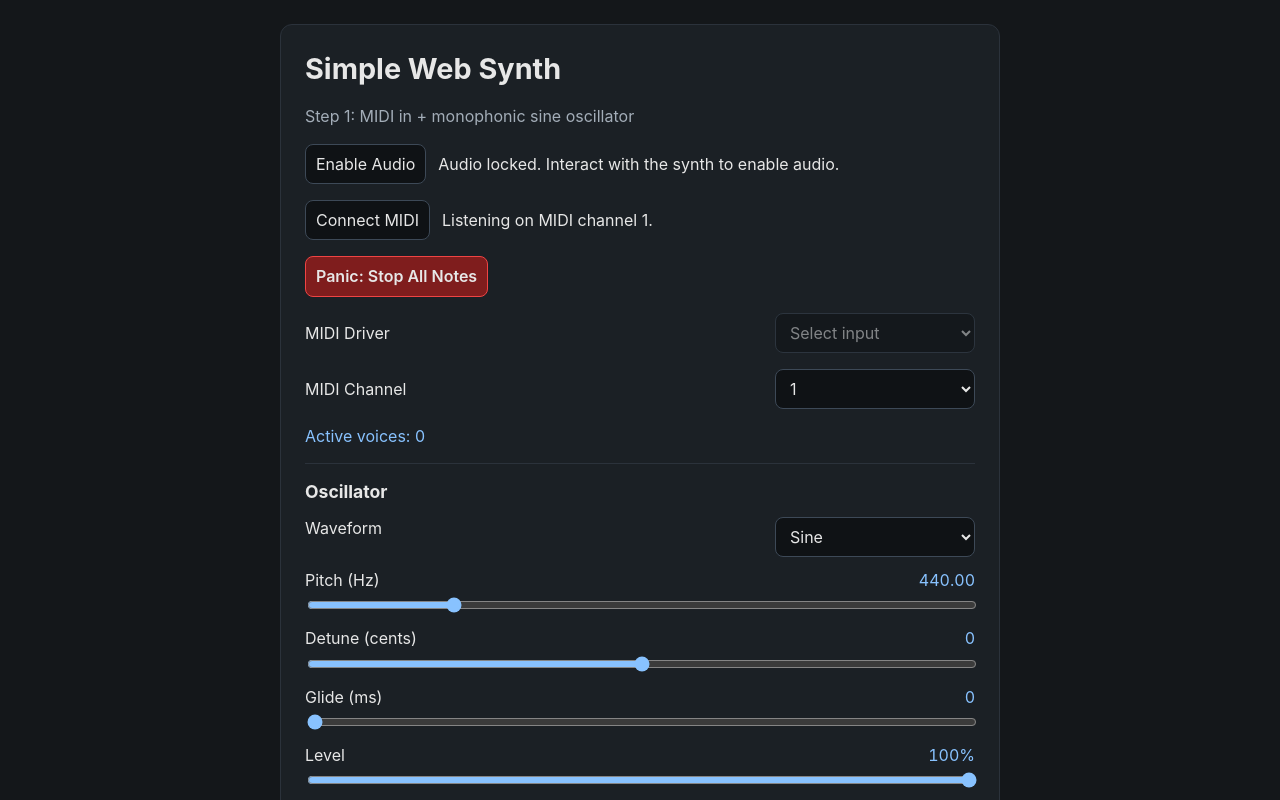
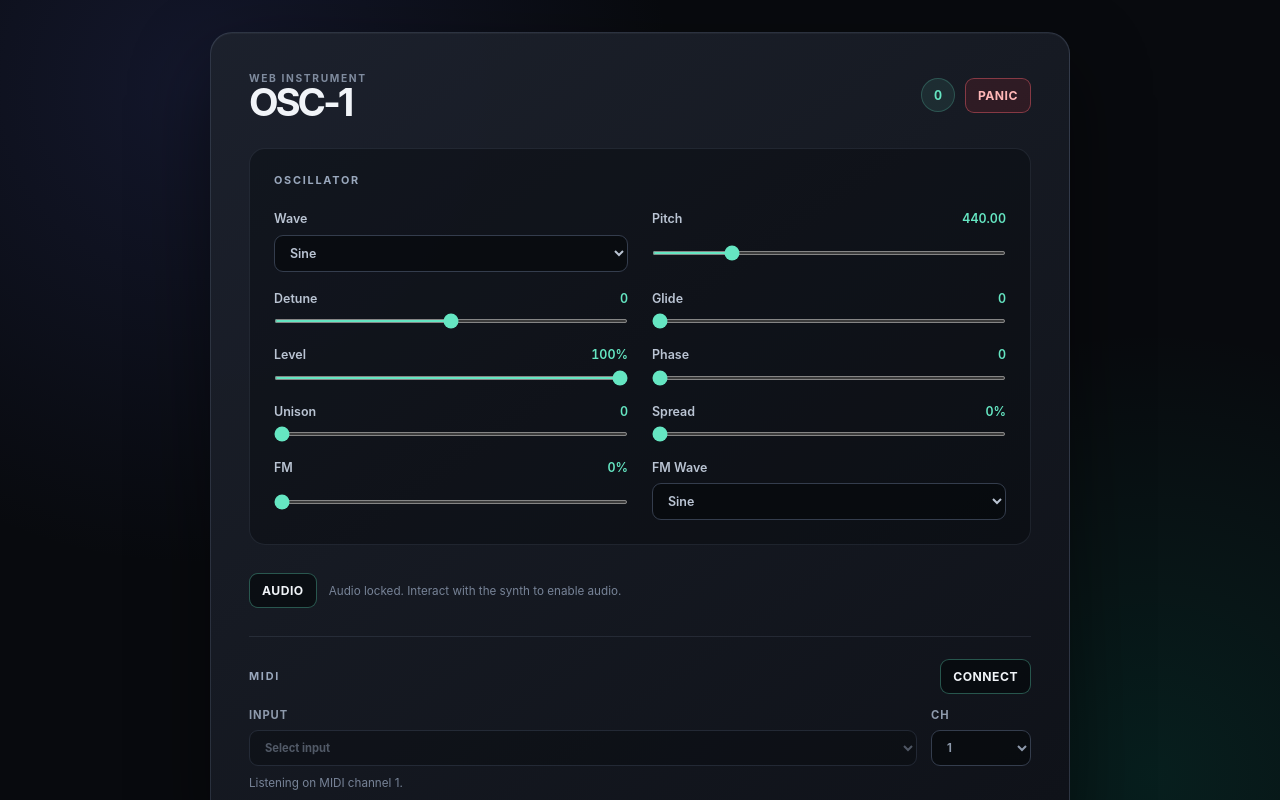
Before and after one commit to hendrik-goebel/synth2, a Vue app: page / in a window 1280 px wide. Shown: the top 800 px of the page. Built offline with nearby package versions, Linux system fonts and the light colour scheme.

Commit message:
improve layout

```diff
--- a/src/App.vue
+++ b/src/App.vue
@@ -136,43 +136,16 @@ onUnmounted(() => {
 <template>
   <main class="app" @pointerdown.capture="handleFirstInteraction" @keydown.capture="handleFirstInteraction">
     <section class="panel">
-      <h1>Simple Web Synth</h1>
-      <p class="subtitle">Step 1: MIDI in + monophonic sine oscillator</p>
-
-      <div class="row">
-        <button type="button" @click="handleEnableAudio">Enable Audio</button>
-        <span>{{ audioStatus }}</span>
-      </div>
-
-      <div class="row">
-        <button type="button" @click="handleConnectMidi">Connect MIDI</button>
-        <span>{{ midiStatus }}</span>
-      </div>
-
-      <div class="row">
-        <button type="button" class="panic-button" @click="handlePanic">Panic: Stop All Notes</button>
-      </div>
-
-      <label class="row field">
-        <span>MIDI Driver</span>
-        <select v-model="selectedInputId" :disabled="!canSelectInput" @change="handleInputChange">
-          <option value="" disabled>Select input</option>
-          <option v-for="input in midiInputs" :key="input.id" :value="input.id">
-            {{ input.name }}
-          </option>
-        </select>
-      </label>
-
-      <label class="row field">
-        <span>MIDI Channel</span>
-        <select v-model.number="selectedChannel" @change="handleChannelChange">
-          <option v-for="channel in 16" :key="channel" :value="channel">
-            {{ channel }}
-          </option>
-        </select>
-      </label>
-
-      <p class="voices">Active voices: {{ activeVoices }}</p>
+      <header class="topbar">
+        <div>
+          <p class="eyebrow">Web instrument</p>
+          <h1>OSC-1</h1>
+        </div>
+        <div class="topbar-actions">
+          <output class="voice-count" title="Active voices">{{ activeVoices }}</output>
+          <button type="button" class="panic-button" @click="handlePanic">Panic</button>
+        </div>
+      </header>
 
       <OscillatorControls
         v-model:frequency="oscillatorFrequency"
@@ -196,6 +169,39 @@ onUnmounted(() => {
         @update:fmAmount="updateOscillatorSettings"
         @update:fmSource="updateOscillatorSettings"
       />
+
+      <div class="audio-bar">
+        <button type="button" class="audio-button" @click="handleEnableAudio">Audio</button>
+        <span class="status" aria-live="polite">{{ audioStatus }}</span>
+      </div>
+
+      <section class="midi-controls" aria-labelledby="midi-heading">
+        <div class="section-heading">
+          <h2 id="midi-heading">MIDI</h2>
+          <button type="button" class="connect-button" @click="handleConnectMidi">Connect</button>
+        </div>
+        <div class="midi-fields">
+          <label class="field">
+            <span>Input</span>
+            <select v-model="selectedInputId" :disabled="!canSelectInput" @change="handleInputChange">
+              <option value="" disabled>Select input</option>
+              <option v-for="input in midiInputs" :key="input.id" :value="input.id">
+                {{ input.name }}
+              </option>
+            </select>
+          </label>
+
+          <label class="field channel-field">
+            <span>Ch</span>
+            <select v-model.number="selectedChannel" @change="handleChannelChange">
+              <option v-for="channel in 16" :key="channel" :value="channel">
+                {{ channel }}
+              </option>
+            </select>
+          </label>
+        </div>
+        <span class="status midi-status" aria-live="polite">{{ midiStatus }}</span>
+      </section>
     </section>
   </main>
 </template>
--- a/src/components/OscillatorControls.vue
+++ b/src/components/OscillatorControls.vue
@@ -31,7 +31,7 @@ const emit = defineEmits<{
     <h2 id="oscillator-heading">Oscillator</h2>
 
     <label class="control">
-      <span>Waveform</span>
+      <span>Wave</span>
       <select
         :value="waveform"
         @change="emit('update:waveform', ($event.target as HTMLSelectElement).value as OscillatorType)"
@@ -44,7 +44,7 @@ const emit = defineEmits<{
     </label>
 
     <label class="control">
-      <span>Pitch (Hz)</span>
+      <span>Pitch</span>
       <output>{{ frequency.toFixed(2) }}</output>
       <input
         type="range"
@@ -57,7 +57,7 @@ const emit = defineEmits<{
     </label>
 
     <label class="control">
-      <span>Detune (cents)</span>
+      <span>Detune</span>
       <output>{{ detune }}</output>
       <input
         type="range"
@@ -70,7 +70,7 @@ const emit = defineEmits<{
     </label>
 
     <label class="control">
-      <span>Glide (ms)</span>
+      <span>Glide</span>
       <output>{{ glide }}</output>
       <input
         type="range"
@@ -96,7 +96,7 @@ const emit = defineEmits<{
     </label>
 
     <label class="control">
-      <span>Phase (degrees)</span>
+      <span>Phase</span>
       <output>{{ phase }}</output>
       <input
         type="range"
@@ -109,25 +109,25 @@ const emit = defineEmits<{
     </label>
 
     <label class="control">
-      <span>Unison Detune (cents)</span>
+      <span>Unison</span>
       <output>{{ unisonDetune }}</output>
       <input type="range" min="0" max="100" step="1" :value="unisonDetune" @input="emit('update:unisonDetune', Number(($event.target as HTMLInputElement).value))">
     </label>
 
     <label class="control">
-      <span>Stereo Spread</span>
+      <span>Spread</span>
       <output>{{ Math.round(stereoSpread * 100) }}%</output>
       <input type="range" min="0" max="1" step="0.01" :value="stereoSpread" @input="emit('update:stereoSpread', Number(($event.target as HTMLInputElement).value))">
     </label>
 
     <label class="control">
-      <span>FM Amount</span>
+      <span>FM</span>
       <output>{{ Math.round(fmAmount * 100) }}%</output>
       <input type="range" min="0" max="1" step="0.01" :value="fmAmount" @input="emit('update:fmAmount', Number(($event.target as HTMLInputElement).value))">
     </label>
 
     <label class="control">
-      <span>FM Source</span>
+      <span>FM Wave</span>
       <select :value="fmSource" @change="emit('update:fmSource', ($event.target as HTMLSelectElement).value as OscillatorType)">
         <option value="sine">Sine</option>
         <option value="triangle">Triangle</option>
--- a/src/style.css
+++ b/src/style.css
@@ -1,8 +1,8 @@
 :root {
-  font-family: Inter, system-ui, -apple-system, Segoe UI, Roboto, sans-serif;
+  font-family: Inter, ui-sans-serif, system-ui, -apple-system, BlinkMacSystemFont, "Segoe UI", sans-serif;
   line-height: 1.4;
-  color: #e7e7e7;
-  background-color: #14171a;
+  color: #f1f4f8;
+  background: #080a0e;
   font-synthesis: none;
   text-rendering: optimizeLegibility;
   -webkit-font-smoothing: antialiased;
@@ -15,6 +15,11 @@
 
 body {
   margin: 0;
+  min-width: 320px;
+  background:
+    radial-gradient(circle at 15% 10%, rgba(72, 83, 179, 0.18), transparent 30rem),
+    radial-gradient(circle at 90% 90%, rgba(0, 214, 168, 0.1), transparent 28rem),
+    #080a0e;
 }
 
 #app {
@@ -25,61 +30,115 @@ body {
   display: grid;
   place-items: center;
   min-height: 100vh;
-  padding: 24px;
+  padding: 32px 20px;
 }
 
 .panel {
-  width: min(720px, 100%);
-  background: #1b2025;
-  border: 1px solid #2b323b;
-  border-radius: 12px;
-  padding: 24px;
+  width: min(860px, 100%);
+  overflow: hidden;
+  background: linear-gradient(145deg, rgba(29, 34, 45, 0.96), rgba(15, 18, 25, 0.98));
+  border: 1px solid rgba(161, 180, 218, 0.18);
+  border-radius: 22px;
+  box-shadow: 0 30px 80px rgba(0, 0, 0, 0.45), inset 0 1px rgba(255, 255, 255, 0.04);
+  padding: clamp(20px, 4vw, 38px);
   display: grid;
-  gap: 16px;
+  gap: 28px;
 }
 
 h1 {
   margin: 0;
-  font-size: 1.8rem;
+  font-size: clamp(1.8rem, 4vw, 2.4rem);
+  letter-spacing: -0.08em;
+  line-height: 0.9;
 }
 
-.subtitle {
-  margin: 0;
-  color: #a3adb8;
+.topbar,
+.topbar-actions,
+.section-heading,
+.audio-bar {
+  display: flex;
+  align-items: center;
 }
 
-.row {
-  display: flex;
-  align-items: center;
-  gap: 12px;
+.topbar,
+.section-heading {
+  justify-content: space-between;
 }
 
-.field {
-  justify-content: space-between;
+.topbar-actions {
+  gap: 10px;
+}
+
+.eyebrow {
+  margin: 0;
+  color: #7f8b9e;
+  font-size: 0.64rem;
+  font-weight: 700;
+  letter-spacing: 0.16em;
+  text-transform: uppercase;
+}
+
+.voice-count {
+  display: grid;
+  place-items: center;
+  width: 34px;
+  height: 34px;
+  color: #65e6c2;
+  background: rgba(101, 230, 194, 0.09);
+  border: 1px solid rgba(101, 230, 194, 0.22);
+  border-radius: 50%;
+  font-size: 0.78rem;
+  font-weight: 700;
+  font-variant-numeric: tabular-nums;
+}
+
+select,
+button,
+input {
+  font: inherit;
 }
 
 select,
 button {
-  background: #0f1215;
   color: inherit;
-  border: 1px solid #3d4957;
-  border-radius: 8px;
-  padding: 8px 10px;
-  font: inherit;
+  background: rgba(6, 8, 12, 0.65);
+  border: 1px solid #343d4d;
+  border-radius: 9px;
 }
 
 select {
-  min-width: 200px;
+  width: 100%;
+  padding: 9px 30px 9px 11px;
 }
 
 button {
+  padding: 8px 12px;
   cursor: pointer;
+  font-size: 0.76rem;
+  font-weight: 700;
+  letter-spacing: 0.04em;
+  text-transform: uppercase;
+  transition: border-color 150ms ease, background 150ms ease, transform 150ms ease;
+}
+
+button:hover {
+  border-color: #7a8ead;
+  background: #232b39;
+}
+
+button:active {
+  transform: translateY(1px);
 }
 
 .panic-button {
-  background: #7f1d1d;
-  border-color: #ef4444;
-  font-weight: 600;
+  color: #ffb7b7;
+  background: rgba(162, 35, 49, 0.18);
+  border-color: rgba(255, 100, 112, 0.42);
+}
+
+.panic-button:hover {
+  background: rgba(162, 35, 49, 0.32);
+  border-color: #ff6470;
 }
 
 button:disabled,
@@ -88,36 +147,126 @@ select:disabled {
   opacity: 0.5;
 }
 
-.voices {
-  margin: 0;
-  color: #88c2ff;
-}
-
 .oscillator-controls {
   display: grid;
-  gap: 12px;
-  border-top: 1px solid #2b323b;
-  padding-top: 16px;
+  grid-template-columns: repeat(2, minmax(0, 1fr));
+  gap: 18px 24px;
+  padding: 24px;
+  background: rgba(5, 7, 11, 0.35);
+  border: 1px solid rgba(152, 169, 202, 0.12);
+  border-radius: 16px;
 }
 
 .oscillator-controls h2 {
-  margin: 0;
-  font-size: 1.1rem;
+  grid-column: 1 / -1;
+  margin: 0 0 4px;
+  color: #9aa8bd;
+  font-size: 0.68rem;
+  font-weight: 700;
+  letter-spacing: 0.16em;
+  text-transform: uppercase;
 }
 
 .control {
   display: grid;
   grid-template-columns: 1fr auto;
-  gap: 4px 12px;
+  gap: 7px 12px;
+  color: #bac4d3;
+  font-size: 0.78rem;
+  font-weight: 600;
+}
+
+.control:has(select) {
+  align-content: start;
+}
+
+.control select {
+  grid-column: 1 / -1;
 }
 
 .control output {
-  color: #88c2ff;
+  color: #65e6c2;
   font-variant-numeric: tabular-nums;
 }
 
 .control input {
   grid-column: 1 / -1;
   width: 100%;
-  accent-color: #88c2ff;
+  height: 4px;
+  margin: 5px 0;
+  accent-color: #65e6c2;
+  cursor: pointer;
 }
+
+.audio-bar {
+  gap: 12px;
+}
+
+.audio-button,
+.connect-button {
+  border-color: rgba(101, 230, 194, 0.34);
+}
+
+.status {
+  overflow: hidden;
+  color: #778397;
+  font-size: 0.73rem;
+  text-overflow: ellipsis;
+  white-space: nowrap;
+}
+
+.midi-controls {
+  display: grid;
+  gap: 14px;
+  padding-top: 22px;
+  border-top: 1px solid rgba(152, 169, 202, 0.13);
+}
+
+.section-heading h2 {
+  margin: 0;
+  color: #9aa8bd;
+  font-size: 0.68rem;
+  letter-spacing: 0.16em;
+  text-transform: uppercase;
+}
+
+.midi-fields {
+  display: grid;
+  grid-template-columns: minmax(0, 1fr) 100px;
+  gap: 14px;
+}
+
+.field {
+  display: grid;
+  gap: 6px;
+  color: #8e9aac;
+  font-size: 0.7rem;
+  font-weight: 700;
+  letter-spacing: 0.08em;
+  text-transform: uppercase;
+}
+
+.midi-status {
+  margin-top: -5px;
+}
+
+@media (max-width: 560px) {
+  .app {
+    padding: 14px;
+  }
+
+  .panel {
+    gap: 22px;
+    border-radius: 16px;
+  }
+
+  .oscillator-controls {
+    grid-template-columns: 1fr;
+    gap: 16px;
+    padding: 18px;
+  }
+
+  .midi-fields {
+    grid-template-columns: 1fr 78px;
+  }
+}
```
